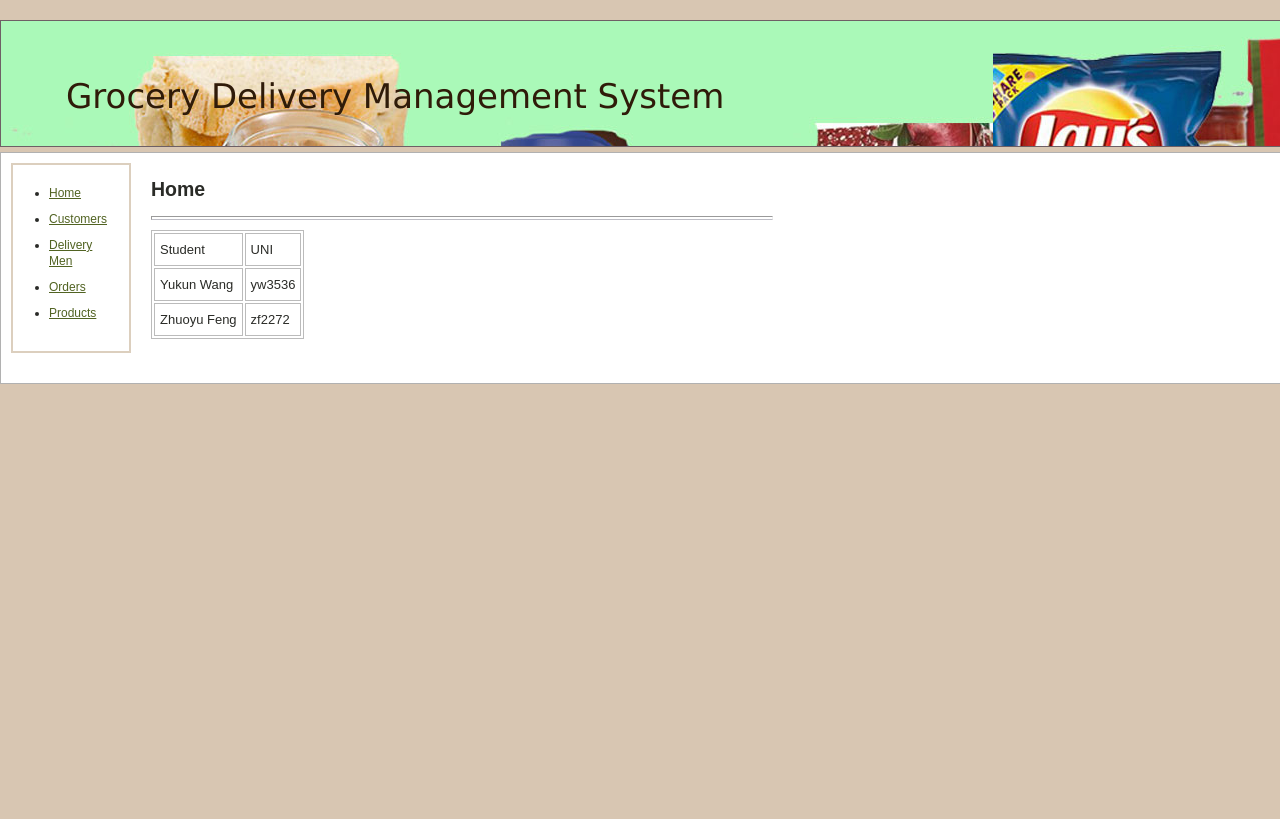
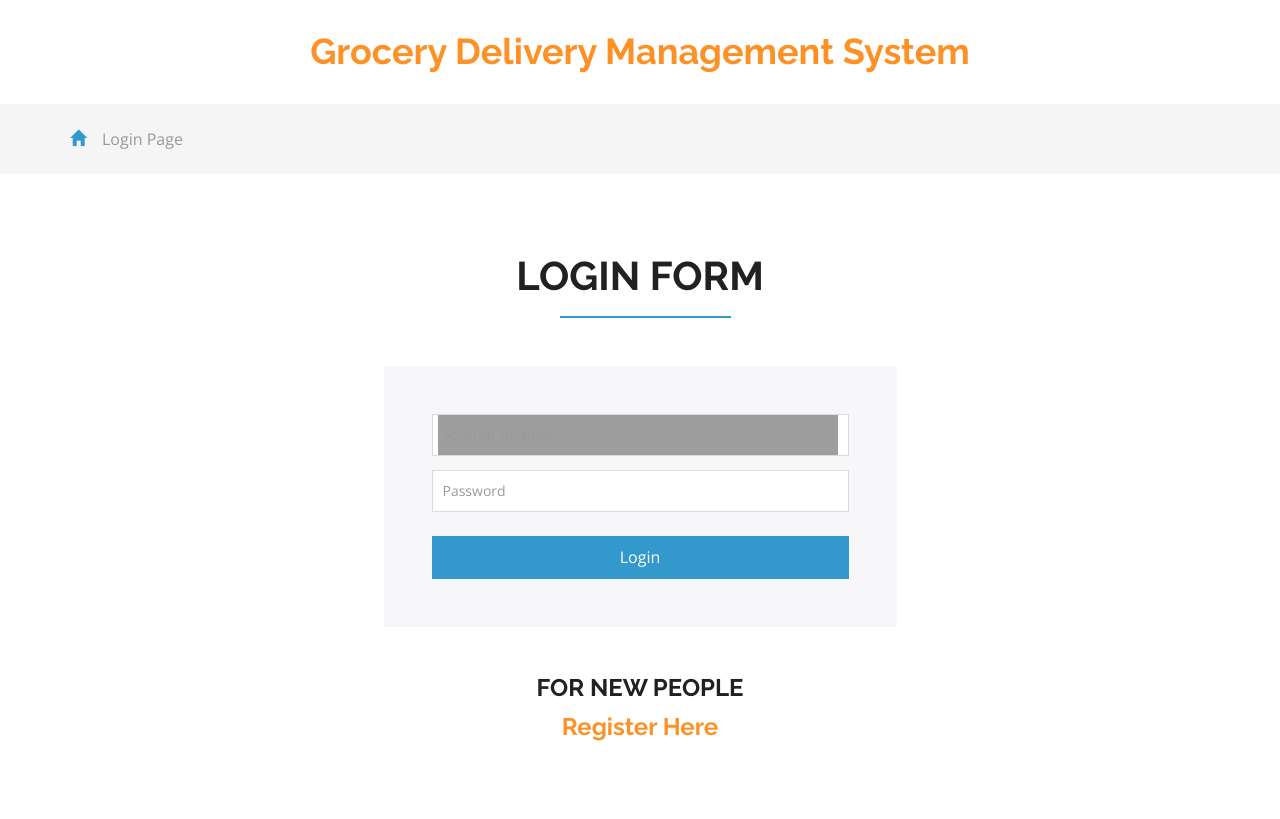
Before and after one commit to TerryWang11/grocery-delivery-management-system, a Flask app: page / in a window 1280 px wide; the page is wider, and only the part inside the window is pictured. Shown: the top 819 px of that part. Before the commit the page ends 384 px from the top of that part, so only its background shows below. Run offline with Flask 2, Linux system fonts and the light colour scheme; parts of the project's set-up code (start-up, migrations or seed data) failed here and were passed over; some libraries are stand-ins or nearby versions; grey boxes are pictures that could not be loaded.

Commit message:
finish login logic

```diff
--- a/server.py
+++ b/server.py
@@ -108,7 +108,9 @@ def index():
 
   # DEBUG: this is debugging code to see what request looks like
   print (request.args)
-  return render_template("home.html")
+  return render_template("login.html")
+  # return render_template("home.html")
+
 
 
 # Link to feature page
@@ -183,10 +185,6 @@ def delete_customers():
 
 
 
-
-
-
-
 # Example of adding new data to the database
 @app.route('/add', methods=['POST'])
 def add():
@@ -197,9 +195,19 @@ def add():
 
 @app.route('/login', methods = ['GET','POST'])
 def login():
-  return render_template("login.html")
-    # abort(401)
-    # this_is_never_executed()
+  userid = request.args.get("Account Number")
+  pwd = request.args.get("Password")
+  print('userid:', userid)
+  print('pwd:', pwd)
+  digit = int(userid[0])
+  cursor = g.conn.execute("SELECT * FROM manager_mana where account_number = %s and password_ = %s", userid, pwd)
+  s = cursor.fetchall()
+  cursor.close()
+  if len(s) != 0:
+    return render_template("home.html", err = userid)
+  else:
+    print("invalid account number or passward!")
+    return render_template("login_fail.html", err = userid)
 
 
 if __name__ == "__main__":
--- a/templates/login.html
+++ b/templates/login.html
@@ -60,10 +60,10 @@
 			<h2>Login Form</h2>
 
 			<div class="login-form-grids animated wow slideInUp" data-wow-delay=".5s">
-				<form>
-					<input type="email" placeholder="Account Number" required=" " >
-					<input type="password" placeholder="Password" required=" " >
-					<input type="submit" value="Login">
+				<form accept-charset="UTF-8" action="/login" autocomplete="off" method="GET" target="_blank">
+					<input type="text" name="Account Number" placeholder="Account Number" required=" " >
+					<input type="password" name="Password" placeholder="Password" required=" " >
+					<input type="submit" value="Login" onclick="loading();">
 				</form>
 			</div>
 			<h4>For New People</h4>
--- /dev/null
+++ b/templates/login_fail.html
@@ -0,0 +1 @@
+invalid account number or passward!
```
